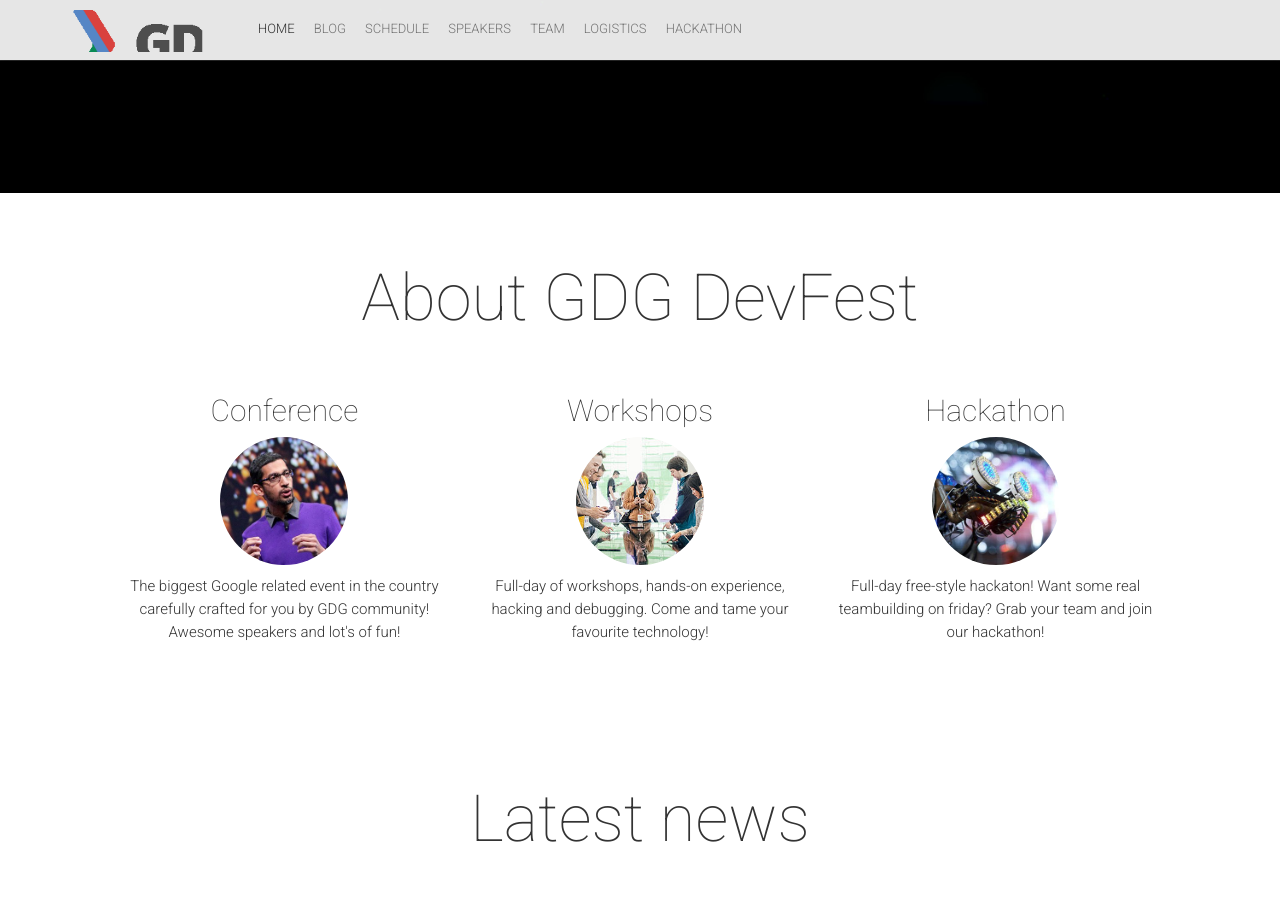
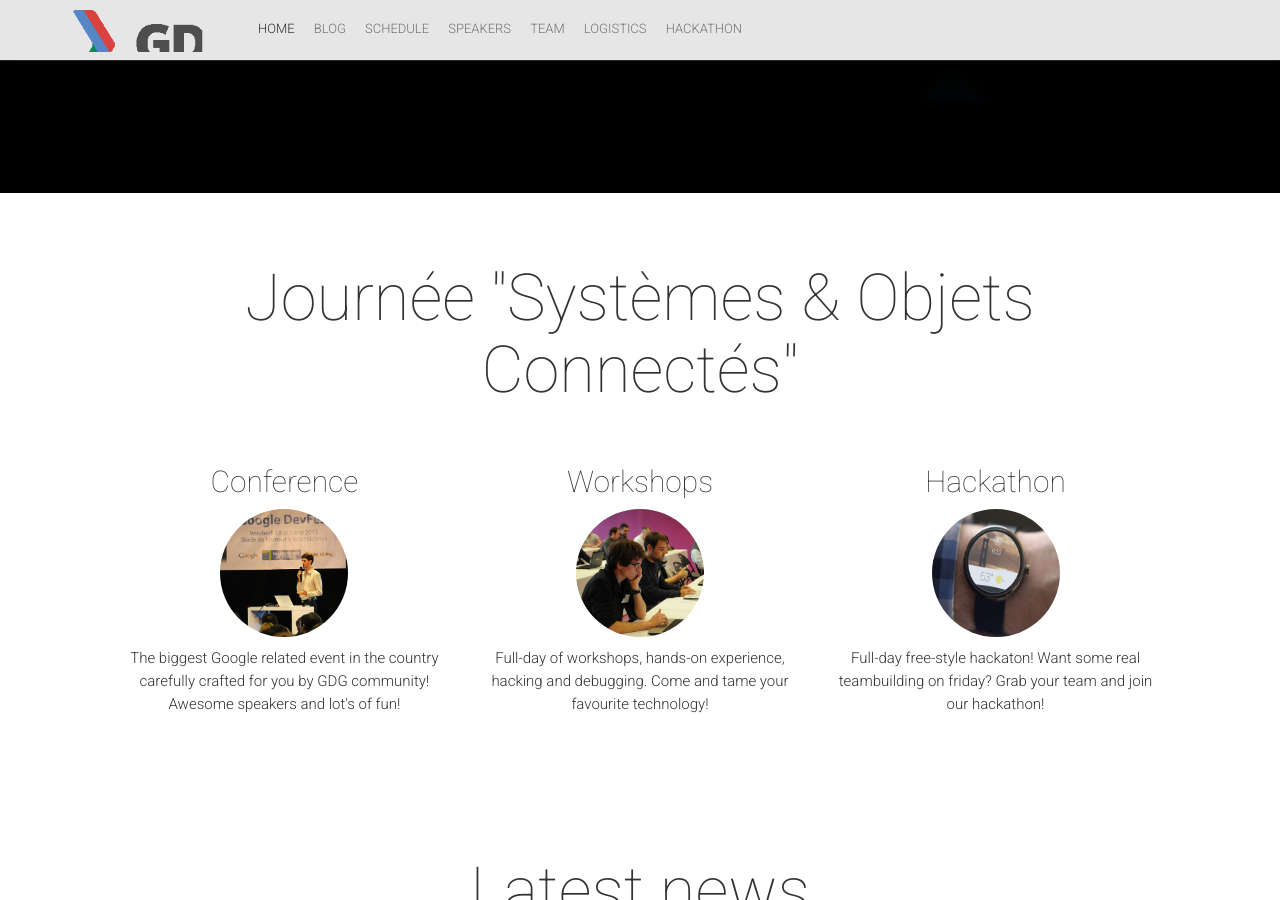
Before and after one commit to MaximeMularz/gdg-intel, a Jekyll site: the page built from index.html, in a window 1280 px wide and 900 px high, scrolled down 707 px. Built offline with Jekyll 4.4.1, drawn with Linux system fonts in a browser that asks for light colours; nearby versions of some CDN libraries; comment, search, counter and statistics services are not loaded.

Commit message:
About images

```diff
--- a/_config.yml
+++ b/_config.yml
@@ -59,7 +59,7 @@
  - {permalink: "/#tickets", text: "Inscriptions"}
 
 # About Block
-aboutTitle: "About GDG DevFest"
+aboutTitle: "Journée \"Systèmes & Objets Connectés\" "
 aboutBlock:
  - {title: "Conference", image: "conference.jpg", text: "The biggest Google related event in the country carefully crafted for you by GDG community! Awesome speakers and lot's of fun!" }
  - {title: "Workshops", image: "workshop.jpg", text: "Full-day of workshops, hands-on experience, hacking and debugging. Come and tame your favourite technology!" }
```
Also changed, not shown: img/about-section/conference.jpg, img/about-section/hackathon.jpg, img/about-section/workshop.jpg.
